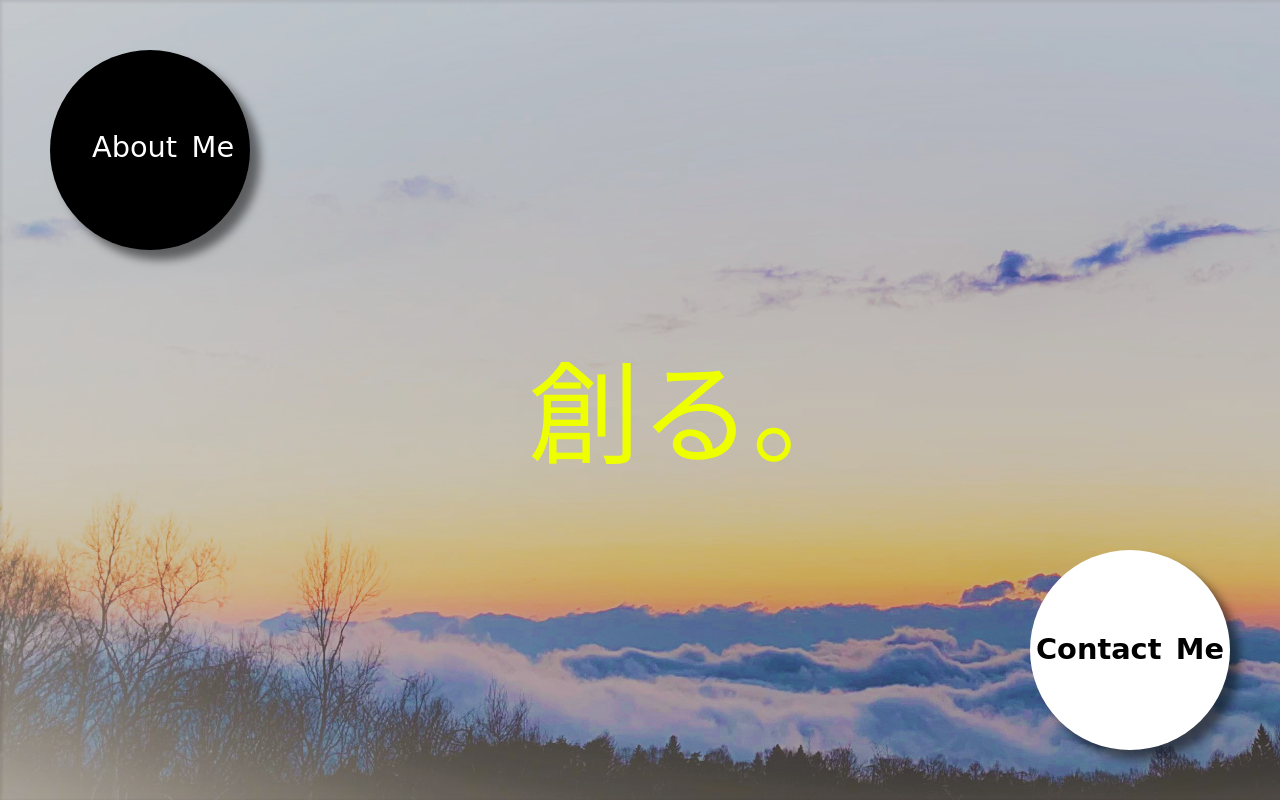
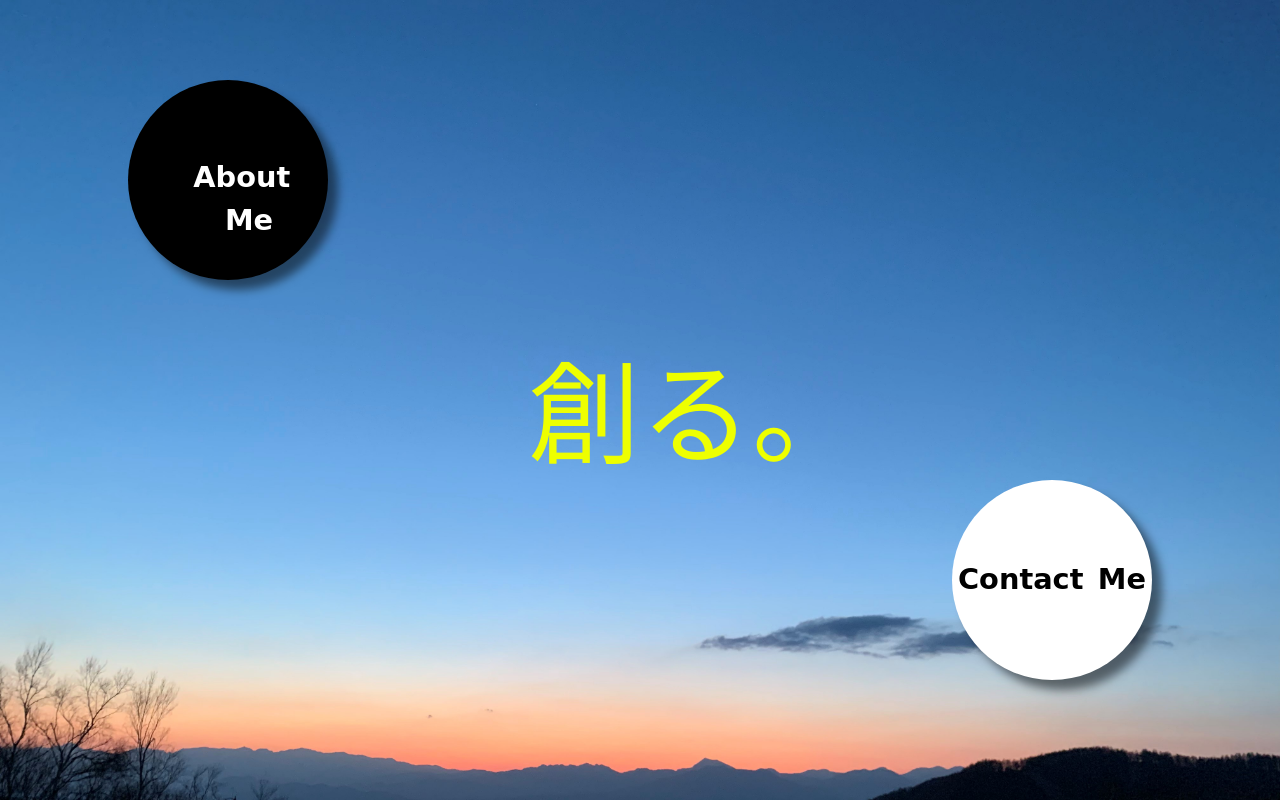
Before and after one commit to M2RnRT/my_portfolio, a plain HTML site: page index.html in a window 1280 px wide. Drawn offline with nearby package versions, Linux system fonts and the light colour scheme; a web font is replaced by a local one.

Commit message:
second commit

```diff
--- a/style.scss
+++ b/style.scss
@@ -11,8 +11,8 @@ button{
 }
 
 header {
-    height: 800px;
-    background-image: url(images/top_bg.jpg);
+    height: 100vh;
+    background-image: url(images/top.jpg);
     background-size: cover;
     color: rgb(238, 255, 0);
     text-align: center;
@@ -27,8 +27,8 @@ header {
 
 .self-intro {
     position: absolute;
-    top: 50px;
-    left: 50px;
+    top: 10%;
+    left: 10%;
     background-color: black;
     border-radius: 50%;
     height: 200px;
@@ -52,13 +52,14 @@ header {
         color: white;
         font-size: 1.8rem;
         font-family: 'Ranchers', cursive;;
+        font-weight: 900;
     }
 }
 
 .work-style{
     position: absolute;
-    top: 550px;
-    right: 50px;
+    top: 60%;
+    right: 10%;
     height: 200px;
     width: 200px;
     background-color: white;
@@ -86,7 +87,7 @@ header {
 .intro-detail{
     width: 50%;
     height: 450px;
-    background-color: rgba(255, 255, 255, 1);
+    background-color: rgba(255, 255, 255, 0.8);
     margin: 50px auto;
     text-align: center;
     position: absolute;
@@ -115,7 +116,7 @@ header {
 .style-detail{
     width: 50%;
     height: 400px;
-    background-color: rgba(255, 255, 255, 1);
+    background-color: rgba(255, 255, 255, 0.8);
     margin: 50px auto;
     text-align: center;
     position: absolute;
```
Also changed, not shown: images/IMG_5262.jpg (added), images/top.jpg (added), style.css, 1 other file.
